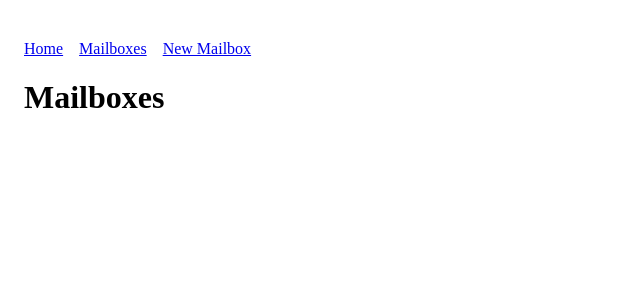
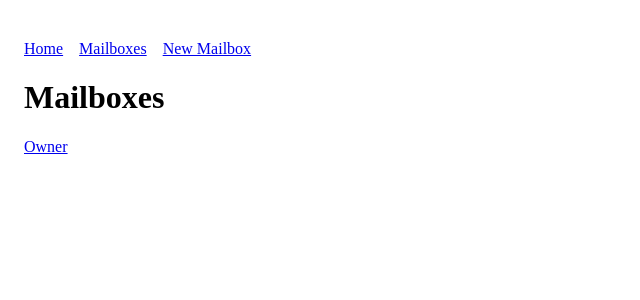
Before and after one commit to Tungm92/react-router-dom-lab, a React (Vite) app: page /mailboxes in a window 1280 px wide. Shown: the top 300 px of the page, without its empty margins (0-640 px from the left). Built offline with nearby package versions, Linux system fonts and the light colour scheme.

Commit message:
added dead lin

```diff
--- a/src/components/MailboxList.jsx
+++ b/src/components/MailboxList.jsx
@@ -13,6 +13,7 @@ const MailboxList = (props) => {
                         </Link>
                     </div>
                 ))}
+                <Link to={`/no-mail`}>Owner</Link>
             </ul>
         </>
     );
```
